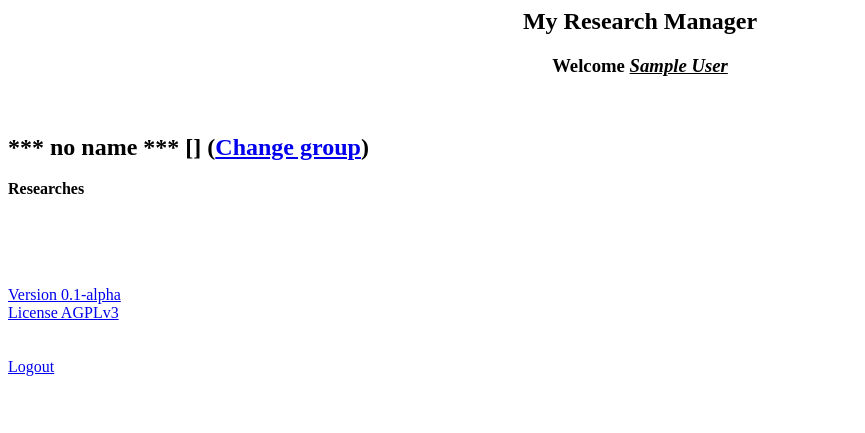
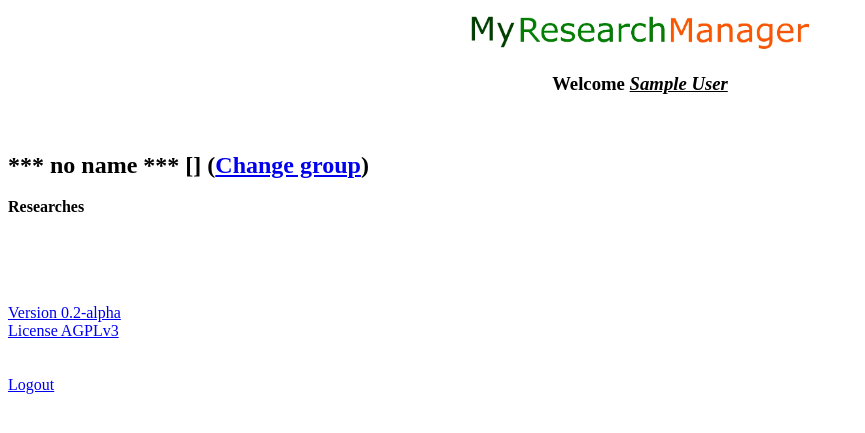
Before and after one commit to MyResearchManager/MyResearchManager, a PHP site: page /myrm.php in a window 1280 px wide. Shown: the top 433 px of the page, without its empty margins (0-865 px from the left). Run offline with PHP 8.4, Linux system fonts and the light colour scheme; the visitor is signed in with stand-in values (Sample User, id 1); data that the repository does not hold is empty.

Commit message:
added logo

```diff
--- a/code/login.php
+++ b/code/login.php
@@ -13,8 +13,10 @@
 
 <body>
 
-<h1 align="left"> MyResearchManager </h1>
-<b>Inform your username and password</b>
+<br>
+<img src="myrm.jpg" width="350"><br>
+<br>
+<b>Inform your username and password</b><br>
 <br>
 
 <form name="frm_login" method="post" action="validate.php">
--- a/code/myrm.php
+++ b/code/myrm.php
@@ -34,7 +34,7 @@
  <title> MyResearchManager - Welcome! </title> </head>
 <body>
 
-<center> <h2> My Research Manager </h2> </center>
+<center> <img src="myrm.jpg" width="350"> </center>
 
 <center> <h3> Welcome <i><u><?php echo $fullname; ?></u></i> </h3> </center>
 
@@ -208,7 +208,7 @@
 <br>
 <br>
 
-<a href="version.php">Version 0.1-alpha</a><br>
+<a href="version.php">Version 0.2-alpha</a><br>
 <a href="http://www.gnu.org/licenses/agpl-3.0.html">License AGPLv3</a><br>
 <br>
 <br>
--- a/code/version.php
+++ b/code/version.php
@@ -1 +1 @@
-MyResearchManager 0.1-alpha LICENSE AGPLv3 2012
+MyResearchManager 0.2-alpha LICENSE AGPLv3 2012
```
Also changed, not shown: code/myrm.jpg (added).
